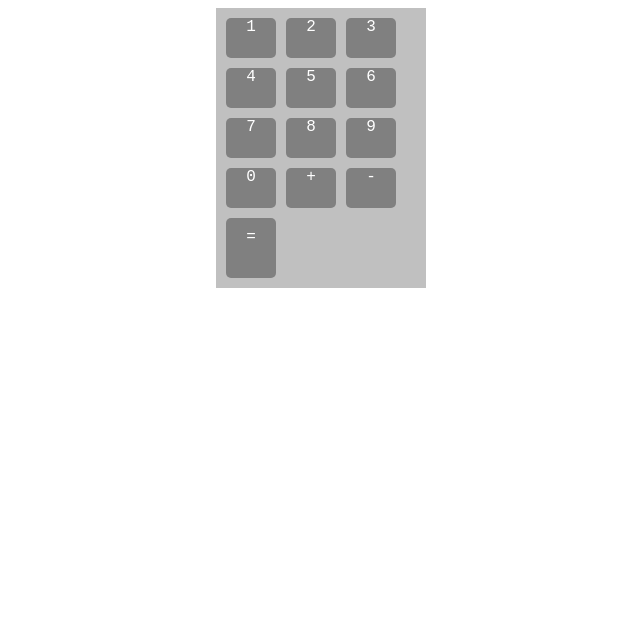
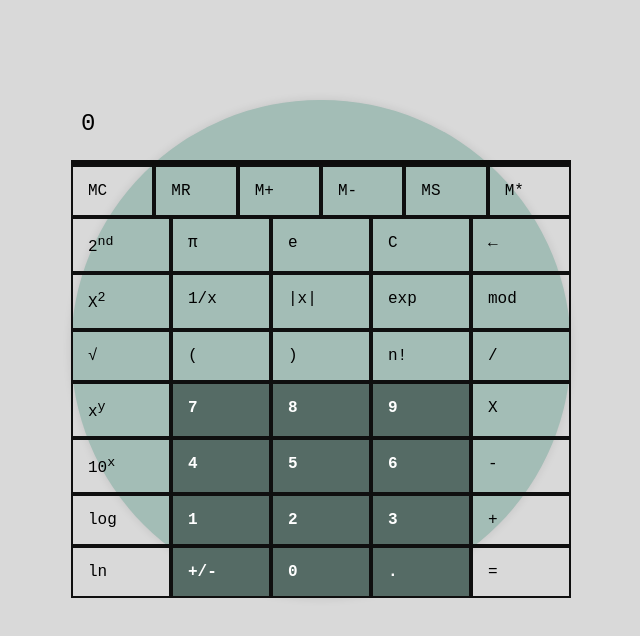
Before and after one commit to AlmogKadsoh/WebCourse, a plain HTML site: page index.html in a window 1280 px wide. Shown: the whole page, without its empty margins (319-959 px from the left). Drawn offline with Linux system fonts and the light colour scheme.

Commit message:
Scientific Calculator

```diff
--- a/index.html
+++ b/index.html
@@ -3,113 +3,84 @@
 
 <head>
     <meta charset="UTF-8">
-    <meta name="viewport" content="width=device-width, initial-scale=1.0">
-    <title>MTW App Template</title>
-    <!--
-        The tailwind CDN is designed for development purposes only, and is not the best choice for production.
-        Read more here: https://tailwindcss.com/docs/installation
-    -->
-    <!-- <script src="https://cdn.tailwindcss.com"></script> -->
-    <!-- example for dark theme styling when using tailwind cdn -->
-    <style>
-        body {
-            font-family:'Courier New', Courier, monospace;
-        }
-        .container {
-            width: 200px;
-            margin: auto;
-            background-color: silver;
-            padding: 5px;
-        }
-        .button {
-            float: left;
-            height: 40px;
-            width: 50px;
-            vertical-align: middle;
-            margin: 5px;
-            background-color: gray;
-            border-radius: 5px;
-            color: white;
-            text-align: center;
-            cursor: pointer;
-        }
-        .button:hover {
-            background-color: #333;
-        }
-        .butWide {
-            height: 40px;
-            width: 50px;
-            vertical-align: middle;
-            padding-top: 10px;
-            padding-bottom: 10px;
-            margin: 5px;
-            background-color: gray;
-            border-radius: 5px;
-            color: white;
-            text-align: center;
-            cursor: pointer;
-        }
-        /* examples for dark/light themes*/
-        /* .dark .dark\:text-white {
-            color: #fff;
-        }
-        .dark .dark\:bg-gray-800 {
-            background-color: #1f2937;
-        }
-        .light .light\:text-black {
-            color: #000;
-        } */
-
-        /*add your custom css rules here */
-    </style>
+    <title>Advanced calculator</title>
+    <link rel="stylesheet" href="style.css">
 </head>
 
 <body>
-
-    <!-- your app code goes here -->
-    <div class = "container">
-        <div class = "button">1</div>
-        <div class = "button">2</div>
-        <div class = "button">3</div>
-        <div class = "button">4</div>
-        <div class = "button">5</div>
-        <div class = "button">6</div>
-        <div class = "button">7</div>
-        <div class = "button">8</div>
-        <div class = "button">9</div>
-        <div class = "button">0</div>
-        <div class = "button">+</div>
-        <div class = "button">-</div>
-        <div style="clear: both;"></div>
-        <div class = "butWide">=</div>
+    <div id="Scientific-calculator">
+        <div class="outputScreen" id="resultDisplay">0</div>
+        <div class="Keyboard keyButtons">
+            <div class="button" onclick="memoryClear()">MC</div>
+            <div class="button" onclick="memoryRecall()">MR</div>
+            <div class="button" onclick="memoryAdd()">M+</div>
+            <div class="button" onclick="memorySubtract()">M-</div>
+            <div class="button" onclick="memoryStore()">MS</div>
+            <div class="button" onclick="memoryMultiply()">M*</div>
+        </div>
+        <div class="Keyboard2 buttons">
+            <div class="button" onclick="powerMode()">2<sup>nd</sup></div>
+            <div class="button" onclick="addSymbol('Math.PI')">&#960;</div>
+            <div class="button" onclick="addSymbol('Math.E')">e</div>
+            <div class="button" onclick="memoryClear()">C</div>
+            <div class="button" onclick="deleteMark()">&#8592;</div>
+            <div class="button" onclick="power()">X<sup>2</sup></div>
+            <div class="button" onclick="inverse()">1/x</div>
+            <div class="button" onclick="absolute()">|x|</div>
+            <div class="button" onclick="addSymbol('Math.exp')">exp</div>
+            <div class="button" onclick="addSymbol('%')">mod</div>
+            <div class="button" onclick="addSymbol('Math.sqrt')">&#8730;</div>
+            <div class="button" onclick="addSymbol('(')">(</div>
+            <div class="button" onclick="addSymbol(')')">)</div>
+            <div class="button" onclick="factorial()">n!</div>
+            <div class="button" onclick="addSymbol('/')">/</div>
+            <div class="button" onclick="addSymbol('**')">x<sup>y</sup></div>
+            <div class="button" onclick="addSymbol('7')"
+                style="background-color: rgb(85, 107, 101); color: white; font-weight: bold;">
+                7</div>
+            <div class="button" onclick="addSymbol('8')"
+                style="background-color: rgb(85, 107, 101); color: white; font-weight: bold;">
+                8</div>
+            <div class="button" onclick="addSymbol('9')"
+                style="background-color: rgb(85, 107, 101); color: white; font-weight: bold;">
+                9</div>
+            <div class="button" onclick="addSymbol('*')">X</div>
+            <div class="button" onclick="addSymbol('10**')">10<sup>x</sup></div>
+            <div class="button" onclick="addSymbol('4')"
+                style="background-color: rgb(85, 107, 101); color: white; font-weight: bold;">
+                4</div>
+            <div class="button" onclick="addSymbol('5')"
+                style="background-color: rgb(85, 107, 101); color: white; font-weight: bold;">
+                5</div>
+            <div class="button" onclick="addSymbol('6')"
+                style="background-color: rgb(85, 107, 101); color: white; font-weight: bold;">
+                6</div>
+            <div class="button" onclick="addSymbol('-')">-</div>
+            <div class="button" onclick="addSymbol('Math.log10')">log</div>
+            <div class="button" onclick="addSymbol('1')"
+                style="background-color: rgb(85, 107, 101); color: white; font-weight: bold;">
+                1</div>
+            <div class="button" onclick="addSymbol('2')"
+                style="background-color: rgb(85, 107, 101); color: white; font-weight: bold;">
+                2</div>
+            <div class="button" onclick="addSymbol('3')"
+                style="background-color: rgb(85, 107, 101); color: white; font-weight: bold;">
+                3</div>
+            <div class="button" onclick="addSymbol('+')">+</div>
+            <div class="button" onclick="addSymbol('Math.log')">ln</div>
+            <div class="button" onclick="addSymbol('+/-')"
+                style="background-color: rgb(85, 107, 101); color: white; font-weight: bold;">
+                +/-</div>
+            <div class="button" onclick="addSymbol('0')"
+                style="background-color: rgb(85, 107, 101); color: white; font-weight: bold;">
+                0</div>
+            <div class="button" onclick="addSymbol('.')"
+                style="background-color: rgb(85, 107, 101); color: white; font-weight: bold;">
+                .</div>
+            <div class="button" onclick="finalResult()">=</div>
+        </div>
     </div>
-    <!-- special scripts for integration in MTW gallery - must be placed at the bottom of the HTML after your code -->
-    <script>
-        // custom config for the MTW app
-        const mtwAppConfig = {
-            border: true // app border in the MTW page
-        }
-
-        ///////////////////////////////////////////////////////
-        // implement this functions in order to use private API
-        const sendPrivateApiRequest = async () => {
-            // your code here:
-            // sendRequestToParent({ cat: 'getAssets' })
-        }
-
-        const acceptPrivateApiResponse = async (data) => {
-            // process received data here:
-            // console.log(data)
-        }
-
-        // use this in order to send on document load
-        document.addEventListener('DOMContentLoaded', () => {
-            // your code here:
-            //sendRequestToParent({ method: 'getAssets' })
-        })
-
-    </script>
-    <script src="https://morethanwallet.com/appstore/index.js"></script>
+    <script src="script.js"></script>
 </body>
 
 </html>
--- /dev/null
+++ b/script.js
@@ -0,0 +1,111 @@
+let activeExpression  = '';
+
+function refreshScreen() {
+    document.getElementById('resultDisplay').innerText = activeExpression ;
+}
+
+function addSymbol(char) {
+    activeExpression  += char;
+    refreshScreen();
+}
+
+let val = 0;
+
+function memoryRecall() {
+    activeExpression  = val.toString();
+    refreshScreen();
+}
+
+function memoryAdd() {
+    val += eval(activeExpression );
+    memoryClear();
+}
+
+function memorySubtract() {
+    val -= eval(activeExpression );
+    memoryClear();
+}
+
+function memoryStore() {
+    val = eval(activeExpression );
+    memoryClear();
+}
+
+function memoryMultiply() {
+    val *= eval(activeExpression );
+    memoryClear();
+}
+
+function memoryClear() {
+    activeExpression  = '';
+    refreshScreen();
+}
+
+function deleteMark() {
+    activeExpression  = activeExpression .slice(0, -1);
+    refreshScreen();
+}
+
+function power() {
+    addSymbol('**');
+}
+
+function inverse() {
+    try {
+        activeExpression  = eval(`1 / (${activeExpression })`).toString();
+        refreshScreen();
+    } catch (error) {
+        activeExpression  = 'Error';
+        refreshScreen();
+    }
+}
+
+function absolute() {
+    try {
+        activeExpression  = eval(`Math.abs(${activeExpression })`).toString();
+        refreshScreen();
+    } catch (error) {
+        activeExpression  = 'Error';
+        refreshScreen();
+    }
+}
+
+function factorial() {
+    try {
+        const num = parseInt(activeExpression );
+        if (num < 0) {
+            throw new Error('Factorial of a negative number is not defined');
+        }
+
+        let factorialResult  = 1;
+        for (let i = 2; i <= num; i++) {
+            factorialResult  *= i;
+        }
+
+        activeExpression  = factorialResult .toString();
+        refreshScreen();
+    } catch (error) {
+        activeExpression  = 'Error';
+        refreshScreen();
+    }
+}
+
+function switchSign () {
+    try {
+        activeExpression  = eval(`-(${activeExpression })`).toString();
+        refreshScreen();
+    } catch (error) {
+        activeExpression  = 'Error';
+        refreshScreen();
+    }
+}
+
+function finalResult() {
+    try {
+        activeExpression  = eval(activeExpression ).toString();
+        refreshScreen();
+    } catch (error) {
+        activeExpression  = 'Error';
+        refreshScreen();
+    }
+}
--- /dev/null
+++ b/style.css
@@ -0,0 +1,44 @@
+#Scientific-calculator {
+    width: 500px;
+    margin: 100px auto;
+    background-color: rgb(163, 189, 182);
+    border-radius: 300px;
+    box-shadow: 0 0 10px rgba(0, 0, 0, 0.1);
+}
+
+body {
+    font-family:'Courier New', Courier, monospace;
+    margin: 0;
+    padding: 0;
+    background-color: #d9d9d9;
+}
+
+.outputScreen {
+    text-align: left;
+    height: 40px;
+    padding: 10px;
+    font-size: 1.5em;
+    border-bottom: 5px solid #0e0d0d;
+}
+
+.button {
+    padding: 15px;
+    font-size: 1em;
+    border: 2px solid #0f0f0f;
+    cursor: pointer;
+    transition: background-color 0.3s;
+}
+
+.button:hover {
+    background-color: #bb7cd0;
+}
+
+.Keyboard {
+    display: grid;
+    grid-template-columns: repeat(6, 1fr);
+}
+
+.Keyboard2 {
+    display: grid;
+    grid-template-columns: repeat(5, 1fr);
+}
```
Also changed, not shown: calc.js (deleted).
